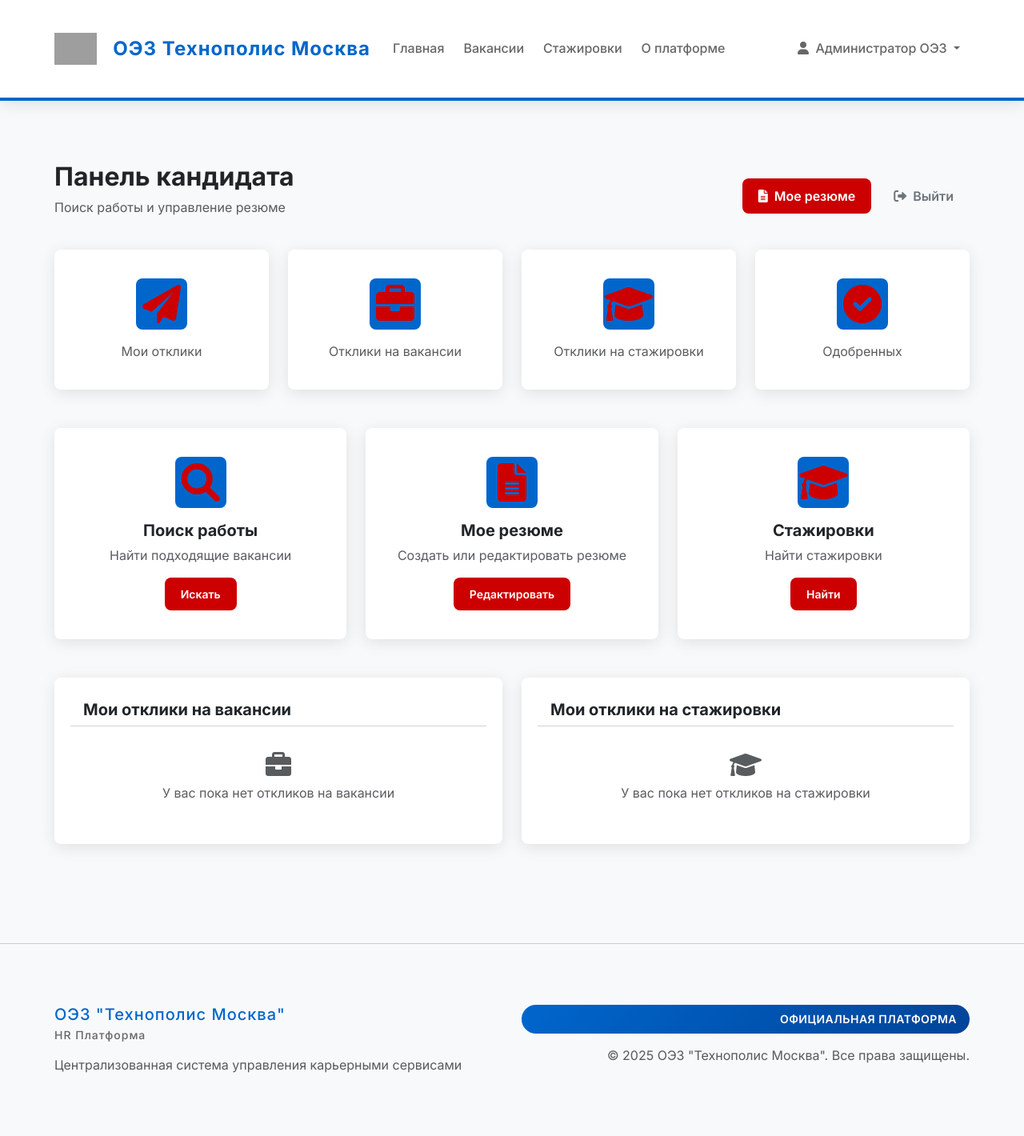
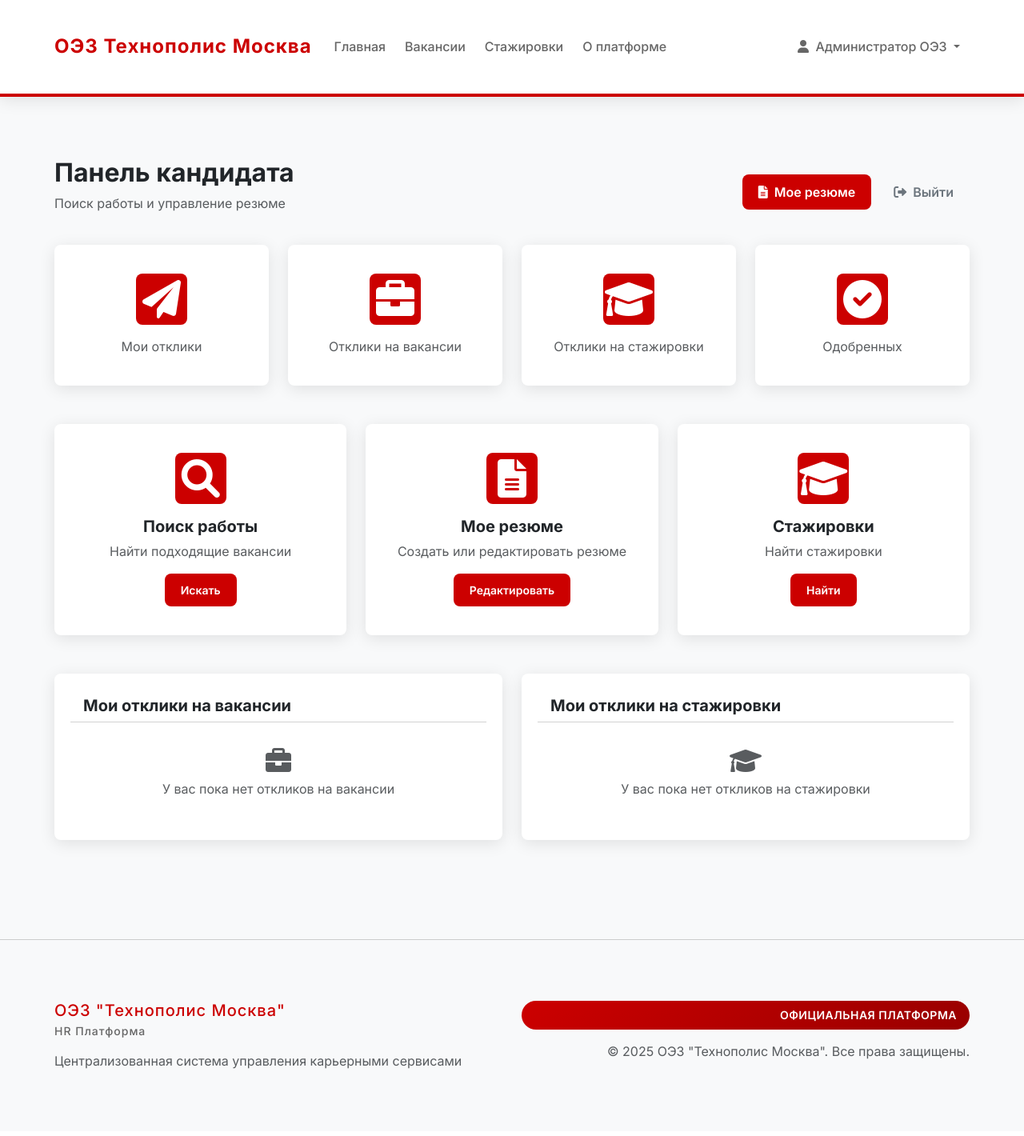
Before and after one commit to PieceOfBulka/hr_platform, a Django app: page /accounts/dashboard/ in a window 1280 px wide. Shown: the whole page at 80% size. After the commit the page ends 1336 px from the top, so only its background shows below. Run offline with Django 4.2, Linux system fonts and the light colour scheme; a user stored in the database is signed in; parts of the project's set-up code (start-up, migrations or seed data) failed here and were passed over; grey boxes are pictures that could not be loaded.

Commit message:
Update corporate color scheme to red tones across CSS files and adjust icon colors in dashboard templates

```diff
--- a/static/css/corporate.css
+++ b/static/css/corporate.css
@@ -3,9 +3,9 @@
 /* Корпоративная цветовая схема */
 :root {
   /* Основные корпоративные цвета */
-  --corporate-primary: #0066cc;     /* Основной синий */
-  --corporate-secondary: #004499;   /* Темно-синий */
-  --corporate-accent: #3399ff;      /* Светло-синий */
+  --corporate-primary: #cc0000;     /* Основной красный */
+  --corporate-secondary: #990000;   /* Темно-красный */
+  --corporate-accent: #ff3333;      /* Светло-красный */
   --corporate-red: #cc0000;         /* Корпоративный красный */
   --corporate-green: #00cc66;       /* Корпоративный зеленый */
   --corporate-orange: #ff6600;      /* Корпоративный оранжевый */
@@ -210,7 +210,7 @@
 
 .corporate-form .form-control:focus {
   border-color: var(--corporate-primary);
-  box-shadow: 0 0 0 3px rgba(0,102,204,0.1);
+  box-shadow: 0 0 0 3px rgba(204,0,0,0.1);
 }
 
 .corporate-form label {
@@ -242,7 +242,7 @@
 }
 
 .corporate-table tbody tr:hover {
-  background: rgba(0,102,204,0.05);
+  background: rgba(204,0,0,0.05);
 }
 
 /* Корпоративные уведомления */
@@ -254,7 +254,7 @@
 }
 
 .corporate-alert-primary {
-  background: rgba(0,102,204,0.1);
+  background: rgba(204,0,0,0.1);
   color: var(--corporate-primary);
   border-left: 4px solid var(--corporate-primary);
 }
@@ -350,11 +350,11 @@
 
 /* Корпоративные тени */
 .shadow-corporate {
-  box-shadow: 0 8px 32px rgba(0,102,204,0.15) !important;
+  box-shadow: 0 8px 32px rgba(204,0,0,0.15) !important;
 }
 
 .shadow-corporate-lg {
-  box-shadow: 0 16px 48px rgba(0,102,204,0.2) !important;
+  box-shadow: 0 16px 48px rgba(204,0,0,0.2) !important;
 }
 
 /* Корпоративные градиенты */
--- a/static/css/style.css
+++ b/static/css/style.css
@@ -3,11 +3,11 @@
 
 :root{
   /* Корпоративная палитра ОЭЗ "Технополис Москва" */
-  --primary-blue: #0066cc;      /* Основной синий */
+  --primary-blue: #cc0000;      /* Основной красный */
   --primary-red: #cc0000;       /* Основной красный */
-  --secondary-blue: #004499;    /* Темно-синий */
+  --secondary-blue: #990000;    /* Темно-красный */
   --secondary-red: #990000;     /* Темно-красный */
-  --accent-blue: #3399ff;       /* Светло-синий */
+  --accent-blue: #ff3333;       /* Светло-красный */
   --accent-red: #ff3333;        /* Светло-красный */
 
   /* Дополнительные корпоративные цвета */
@@ -15,13 +15,13 @@
   --tech-orange: #ff6600;       /* Технологический оранжевый */
   --tech-purple: #6633cc;       /* Технологический фиолетовый */
 
-  /* Акцентная палитра (из technopolis.css) */
-  --accent-1: #d63344;    /* RAL 3026 */
-  --accent-2: #8f453d;    /* RAL 3000 */
-  --accent-3: #c68487;    /* RAL 3014 */
-  --accent-4: #8a4b4b;    /* RAL 3027 */
-  --accent-5: #4b2624;    /* RAL 3032 */
-  --accent-6: #2a1c1b;    /* RAL 3007 */
+  /* Акцентная палитра (красные оттенки) */
+  --accent-1: #cc0000;    /* Основной красный */
+  --accent-2: #990000;    /* Темно-красный */
+  --accent-3: #ff3333;    /* Светло-красный */
+  --accent-4: #cc3333;    /* Средне-красный */
+  --accent-5: #660000;    /* Очень темно-красный */
+  --accent-6: #330000;    /* Самый темно-красный */
 
   /* Нейтральная палитра */
   --neutral-dark: #1a1a1a;      /* Очень темный */
@@ -101,19 +101,19 @@
   border-radius:4px;
   transition: all 0.3s ease;
 }
-.site-nav a:hover{ color:var(--primary-blue); background:rgba(0,102,204,0.1); }
+.site-nav a:hover{ color:var(--primary-red); background:rgba(204,0,0,0.1); }
 
 /* Навигация Bootstrap */
 .navbar {
   background: var(--neutral-white) !important;
-  border-bottom: 4px solid var(--primary-blue);
+  border-bottom: 4px solid var(--primary-red);
   box-shadow: var(--shadow);
 }
 
 .navbar-brand {
     font-weight: 700;
     font-size: 1.5rem;
-  color: var(--primary-blue) !important;
+  color: var(--primary-red) !important;
 }
 
 .nav-link {
@@ -478,7 +478,7 @@
 .feature-icon {
   width: 4rem;
   height: 4rem;
-  background: var(--primary-blue);
+  background: var(--primary-red);
   border-radius: var(--radius);
   display: flex;
   align-items: center;
@@ -486,6 +486,10 @@
   color: var(--neutral-white);
   font-size: 1.5rem;
   margin: 0 auto 1.5rem;
+}
+
+.feature-icon i {
+  color: var(--neutral-white) !important;
 }
 
 .feature-title {
@@ -862,21 +866,21 @@
 }
 
 .text-primary {
-  color: var(--primary-blue) !important;
+  color: var(--primary-red) !important;
 }
 
 .bg-primary {
-  background-color: var(--primary-blue) !important;
+  background-color: var(--primary-red) !important;
 }
 
 /* Hover эффекты для интерактивных элементов */
 .nav-link:hover {
-  color: var(--primary-blue) !important;
+  color: var(--primary-red) !important;
 }
 
 .dropdown-item:hover {
   background-color: var(--neutral-bg);
-  color: var(--primary-blue);
+  color: var(--primary-red);
 }
 
 /* Брендинг ОЭЗ "Технополис Москва" */
@@ -913,7 +917,7 @@
 }
 
 .technopolis-badge {
-  background: linear-gradient(135deg, var(--primary-blue), var(--secondary-blue));
+  background: linear-gradient(135deg, var(--primary-red), var(--secondary-red));
   color: var(--neutral-white);
   padding: 0.5rem 1rem;
   border-radius: 20px;
@@ -924,15 +928,15 @@
 }
 
 .corporate-gradient {
-  background: linear-gradient(135deg, var(--primary-blue) 0%, var(--tech-purple) 100%);
+  background: linear-gradient(135deg, var(--primary-red) 0%, var(--tech-purple) 100%);
 }
 
 .corporate-accent {
-  color: var(--primary-blue);
+  color: var(--primary-red);
 }
 
 .corporate-bg {
-  background-color: var(--primary-blue);
+  background-color: var(--primary-red);
 }
 
 /* Адаптивность */
--- a/templates/accounts/candidate_dashboard.html
+++ b/templates/accounts/candidate_dashboard.html
@@ -29,7 +29,7 @@
                         <div class="card text-center">
                             <div class="card-body">
                                 <div class="feature-icon mb-3">
-                                    <i class="fas fa-paper-plane fa-2x text-danger"></i>
+                                    <i class="fas fa-paper-plane fa-2x text-white"></i>
                                 </div>
                                 <h3 class="fw-bold text-dark mb-2">{{ total_applications }}</h3>
                                 <p class="text-muted mb-0">Мои отклики</p>
@@ -41,7 +41,7 @@
                         <div class="card text-center">
                             <div class="card-body">
                                 <div class="feature-icon mb-3">
-                                    <i class="fas fa-briefcase fa-2x text-danger"></i>
+                                    <i class="fas fa-briefcase fa-2x text-white"></i>
                                 </div>
                                 <h3 class="fw-bold text-dark mb-2">{{ vacancy_applications }}</h3>
                                 <p class="text-muted mb-0">Отклики на вакансии</p>
@@ -53,7 +53,7 @@
                         <div class="card text-center">
                             <div class="card-body">
                                 <div class="feature-icon mb-3">
-                                    <i class="fas fa-graduation-cap fa-2x text-danger"></i>
+                                    <i class="fas fa-graduation-cap fa-2x text-white"></i>
                                 </div>
                                 <h3 class="fw-bold text-dark mb-2">{{ internship_applications }}</h3>
                                 <p class="text-muted mb-0">Отклики на стажировки</p>
@@ -65,7 +65,7 @@
                         <div class="card text-center">
                             <div class="card-body">
                                 <div class="feature-icon mb-3">
-                                    <i class="fas fa-check-circle fa-2x text-danger"></i>
+                                    <i class="fas fa-check-circle fa-2x text-white"></i>
                                 </div>
                                 <h3 class="fw-bold text-dark mb-2">{{ approved_applications }}</h3>
                                 <p class="text-muted mb-0">Одобренных</p>
@@ -80,7 +80,7 @@
                         <div class="card text-center">
                             <div class="card-body">
                                 <div class="feature-icon mb-3">
-                                    <i class="fas fa-search fa-2x text-danger"></i>
+                                    <i class="fas fa-search fa-2x text-white"></i>
                                 </div>
                                 <h5 class="fw-bold text-dark mb-2">Поиск работы</h5>
                                 <p class="text-muted mb-3">Найти подходящие вакансии</p>
@@ -93,7 +93,7 @@
                         <div class="card text-center">
                             <div class="card-body">
                                 <div class="feature-icon mb-3">
-                                    <i class="fas fa-file-alt fa-2x text-danger"></i>
+                                    <i class="fas fa-file-alt fa-2x text-white"></i>
                                 </div>
                                 <h5 class="fw-bold text-dark mb-2">Мое резюме</h5>
                                 <p class="text-muted mb-3">Создать или редактировать резюме</p>
@@ -106,7 +106,7 @@
                         <div class="card text-center">
                             <div class="card-body">
                                 <div class="feature-icon mb-3">
-                                    <i class="fas fa-graduation-cap fa-2x text-danger"></i>
+                                    <i class="fas fa-graduation-cap fa-2x text-white"></i>
                                 </div>
                                 <h5 class="fw-bold text-dark mb-2">Стажировки</h5>
                                 <p class="text-muted mb-3">Найти стажировки</p>
--- a/templates/base.html
+++ b/templates/base.html
@@ -22,7 +22,6 @@
     <nav class="navbar navbar-expand-lg navbar-light bg-white">
         <div class="container">
             <a class="navbar-brand fw-bold technopolis-brand" href="{% url 'catalog:index' %}">
-                <img src="{% static 'images/technopolis-logo.svg' %}" alt="ОЭЗ Технополис Москва" height="40" class="me-2">
                 <div class="technopolis-logo">
                     <span class="text-primary">ОЭЗ</span> Технополис Москва
                 </div>
```
Also changed, not shown: other parts of static/css/style.css (+26 -26 lines), templates/accounts/dashboard.html (+13 -13 lines), templates/accounts/hr_dashboard.html (+7 -7 lines), templates/catalog/index.html (+10 -9 lines).
